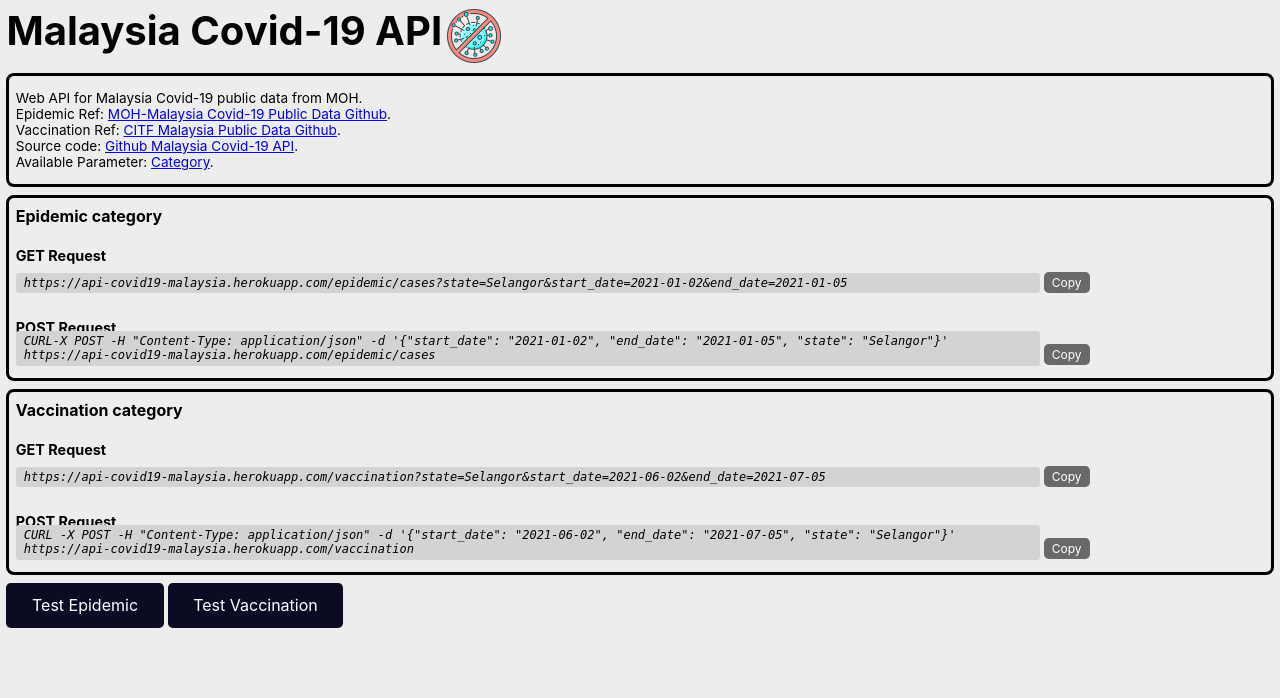
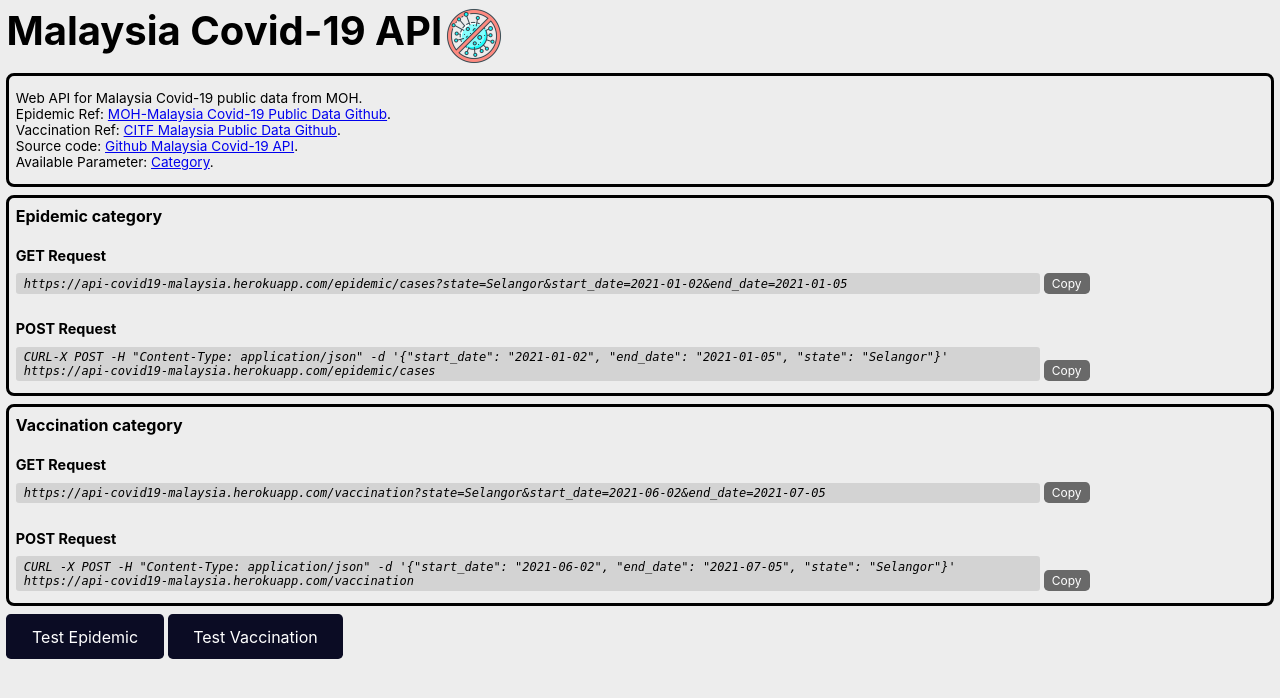
Before and after one commit to afiqharith/api-covid-malaysia, a Python web app: template assets/templates/index.html in a window 1280 px wide. Shown: the top 698 px of the page. Run offline with Jinja, Linux system fonts and the light colour scheme; the template is opened without the code that fills it, so the values that code supplies are empty.

Commit message:
fix: fix minor bug on html template

```diff
--- a/assets/static/styles/style.css
+++ b/assets/static/styles/style.css
@@ -81,11 +81,11 @@ body {
 	background-color: lightgray;
 	width: 80vw;
 	border-radius: 0.4vmin;
+	margin-top: 0.2vh;
 	padding-top: 0.4vmin;
 	padding-bottom: 00.4vmin;
 	padding-left: 1vmin;
 	display: inline-block;
-	margin-top: -2vh;
 }
 
 .button_copy {
```
